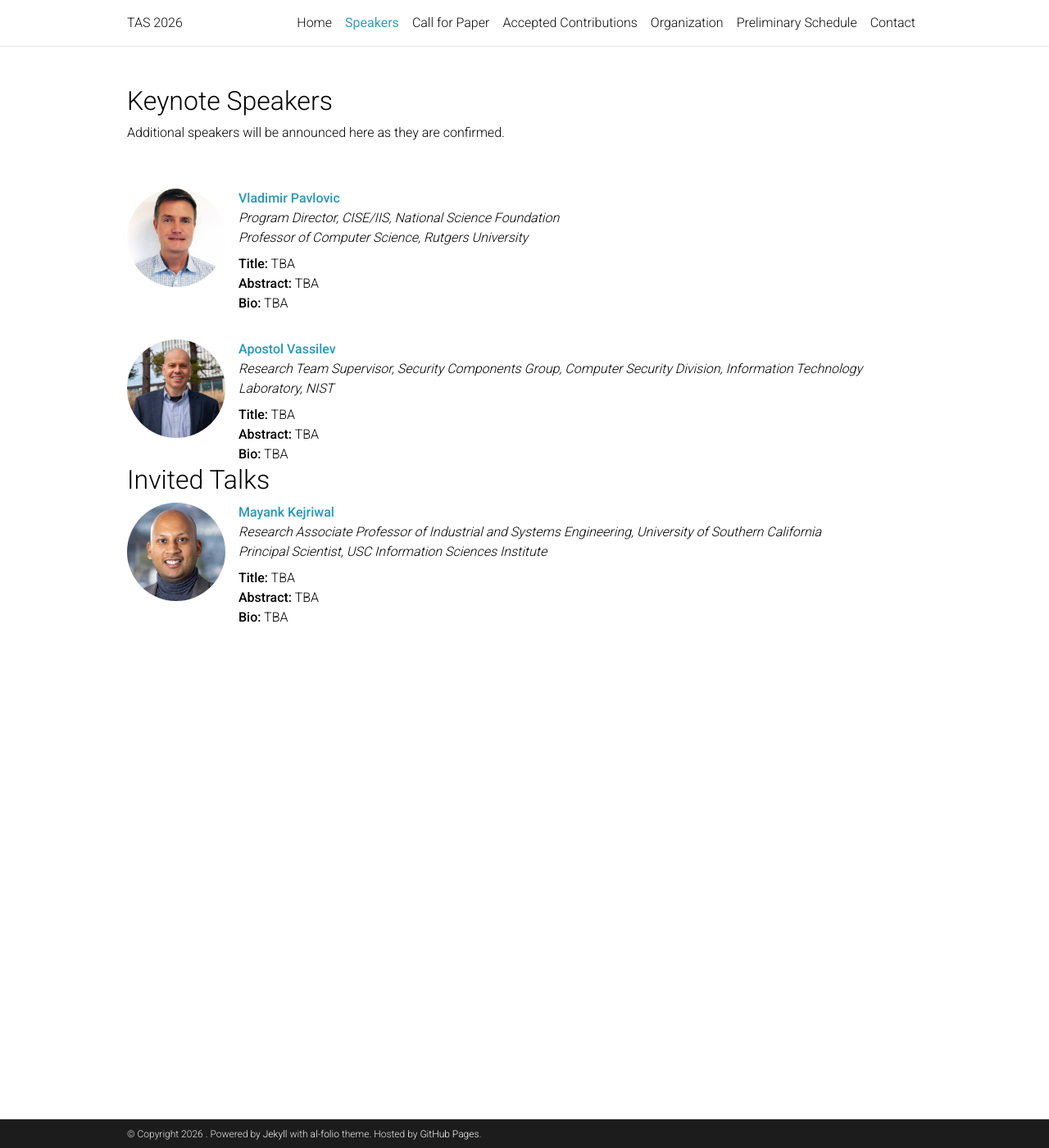
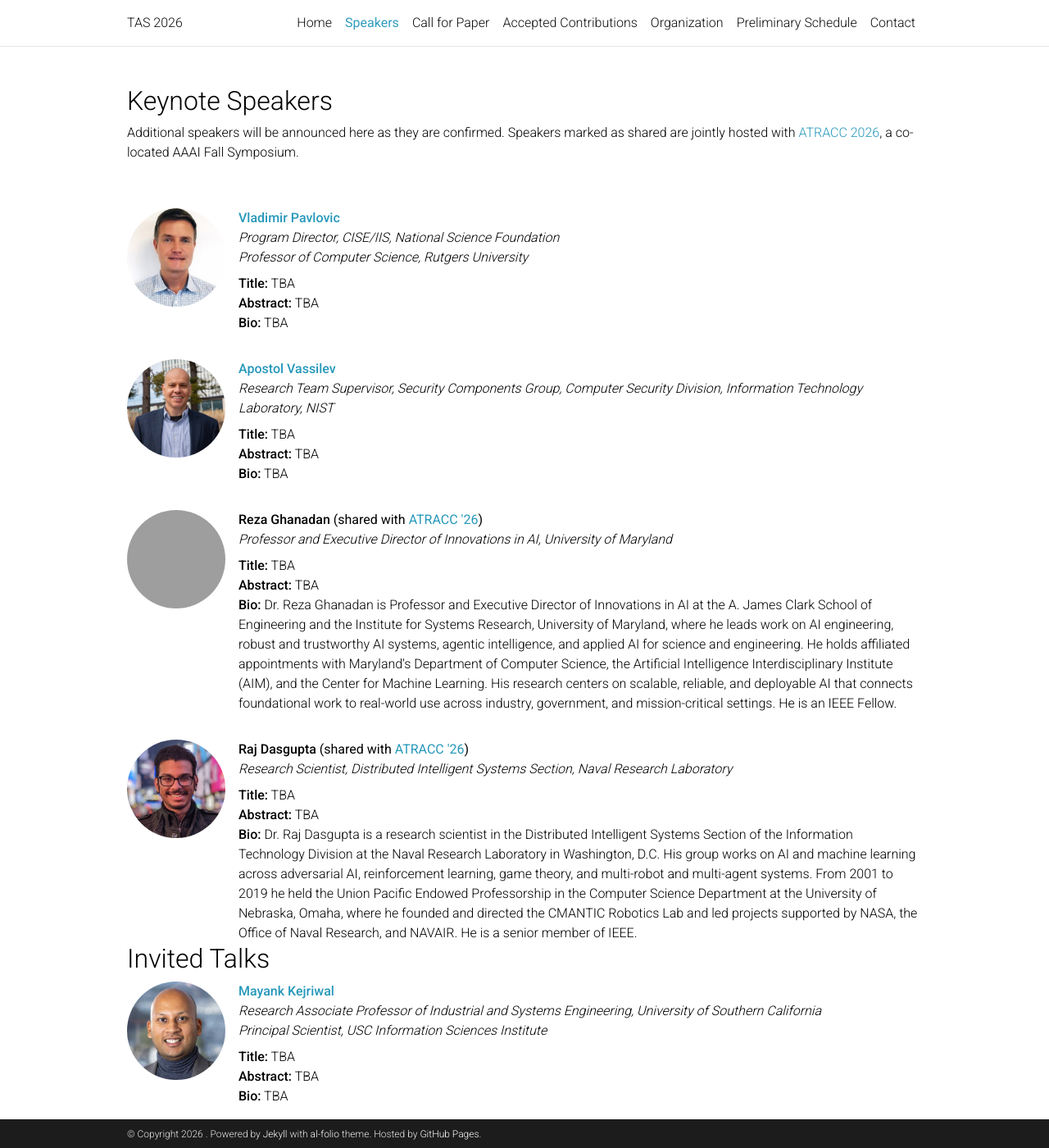
Before and after one commit to tas2026/tas2026.github.io, a Jekyll site: the page built from _pages/speakers.md, in a window 1280 px wide and 1400 px high. Shown: the whole window at 82% size. Built offline with Jekyll 4.4.1, drawn with Linux system fonts in a browser that asks for light colours; comment, search, counter and statistics services are not loaded; a style sheet for code colours, icons or effects is not loaded; grey boxes are pictures that could not be loaded.

Commit message:
Update speakers.md

```diff
--- a/_pages/speakers.md
+++ b/_pages/speakers.md
@@ -8,7 +8,7 @@ nav_order: 2
 
 ## Keynote Speakers
 
-<p>Additional speakers will be announced here as they are confirmed.</p>
+<p>Additional speakers will be announced here as they are confirmed. Speakers marked as shared are jointly hosted with <a href="https://sites.google.com/view/aaai-atracc/home">ATRACC 2026</a>, a co-located AAAI Fall Symposium.</p>
 
 <br />
 
@@ -42,6 +42,36 @@ nav_order: 2
       <p style="margin: 0;"><strong>Bio:</strong> TBA</p>
     </div>
   </div>
+
+  <div class="team-member" style="display: flex; align-items: flex-start; gap: 1rem;">
+    <img
+      src="{{ '/assets/img/speakers/Reza.jpg' | relative_url }}"
+      alt="Reza Ghanadan"
+      style="width: 120px; height: 120px; object-fit: cover; border-radius: 50%; flex-shrink: 0;"
+    />
+    <div class="speaker-info" style="text-align: left;">
+      <p style="margin: 0;"><strong>Reza Ghanadan</strong> <span style="font-weight: normal;">(shared with <a href="https://sites.google.com/view/aaai-atracc/home">ATRACC '26</a>)</span></p>
+      <p style="margin: 0 0 0.5rem;"><em>Professor and Executive Director of Innovations in AI, University of Maryland</em></p>
+      <p style="margin: 0;"><strong>Title:</strong> TBA</p>
+      <p style="margin: 0;"><strong>Abstract:</strong> TBA</p>
+      <p style="margin: 0;"><strong>Bio:</strong> Dr. Reza Ghanadan is Professor and Executive Director of Innovations in AI at the A. James Clark School of Engineering and the Institute for Systems Research, University of Maryland, where he leads work on AI engineering, robust and trustworthy AI systems, agentic intelligence, and applied AI for science and engineering. He holds affiliated appointments with Maryland's Department of Computer Science, the Artificial Intelligence Interdisciplinary Institute (AIM), and the Center for Machine Learning. His research centers on scalable, reliable, and deployable AI that connects foundational work to real-world use across industry, government, and mission-critical settings. He is an IEEE Fellow.</p>
+    </div>
+  </div>
+
+  <div class="team-member" style="display: flex; align-items: flex-start; gap: 1rem;">
+    <img
+      src="{{ '/assets/img/speakers/Raj.jpg' | relative_url }}"
+      alt="Raj Dasgupta"
+      style="width: 120px; height: 120px; object-fit: cover; border-radius: 50%; flex-shrink: 0;"
+    />
+    <div class="speaker-info" style="text-align: left;">
+      <p style="margin: 0;"><strong>Raj Dasgupta</strong> <span style="font-weight: normal;">(shared with <a href="https://sites.google.com/view/aaai-atracc/home">ATRACC '26</a>)</span></p>
+      <p style="margin: 0 0 0.5rem;"><em>Research Scientist, Distributed Intelligent Systems Section, Naval Research Laboratory</em></p>
+      <p style="margin: 0;"><strong>Title:</strong> TBA</p>
+      <p style="margin: 0;"><strong>Abstract:</strong> TBA</p>
+      <p style="margin: 0;"><strong>Bio:</strong> Dr. Raj Dasgupta is a research scientist in the Distributed Intelligent Systems Section of the Information Technology Division at the Naval Research Laboratory in Washington, D.C. His group works on AI and machine learning across adversarial AI, reinforcement learning, game theory, and multi-robot and multi-agent systems. From 2001 to 2019 he held the Union Pacific Endowed Professorship in the Computer Science Department at the University of Nebraska, Omaha, where he founded and directed the CMANTIC Robotics Lab and led projects supported by NASA, the Office of Naval Research, and NAVAIR. He is a senior member of IEEE.</p>
+    </div>
+  </div>
 </div>
 
 ## Invited Talks
```
